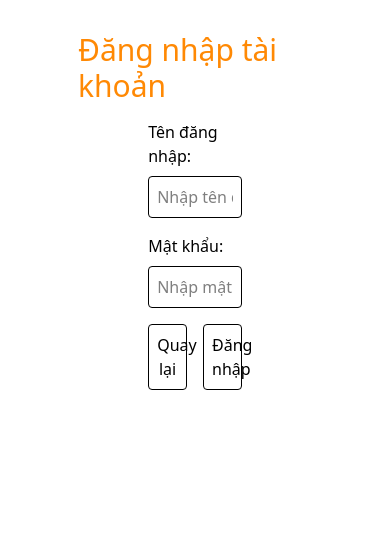
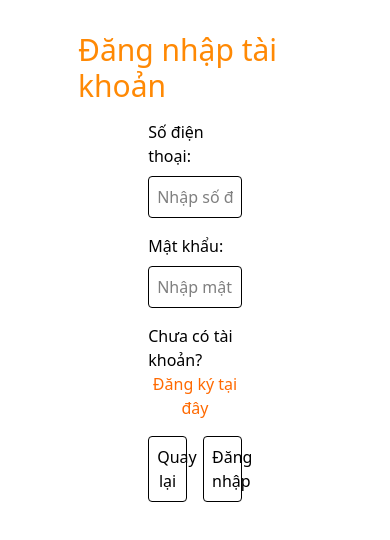
Before and after one commit to phat-dat-ag/fastfood-nextjs-frontend, a Next.js app: page /login in a window 390 px wide. Shown: the top 540 px of the page. Built offline with nearby package versions, Linux system fonts and the light colour scheme.

Commit message:
feat(auth): add AuthRedirect component, replace username by phone in Login form

```diff
--- /dev/null
+++ b/app/(auth)/components/AuthRedirect.tsx
@@ -0,0 +1,23 @@
+interface AuthRedirectProps {
+  message: string;
+  linkText: string;
+  onClickFunction: () => void;
+}
+export default function AuthRedirect({
+  message,
+  linkText,
+  onClickFunction,
+}: AuthRedirectProps) {
+  return (
+    <p>
+      {message}{" "}
+      <button
+        type="button"
+        className="text-orange-500 hover:text-orange-300"
+        onClick={onClickFunction}
+      >
+        {linkText}
+      </button>
+    </p>
+  );
+}
--- a/app/(auth)/login/LoginForm.tsx
+++ b/app/(auth)/login/LoginForm.tsx
@@ -8,13 +8,10 @@ import FormField from "@/app/components/forms/FormField";
 import Input from "@/app/components/forms/Input";
 import CancelButton from "@/app/components/forms/buttons/CancelButton";
 import SubmitButton from "@/app/components/forms/buttons/SubmitButton";
+import AuthRedirect from "../components/AuthRedirect";
 
 const schema = z.object({
-  username: z
-    .string()
-    .min(1, "Vui lòng nhập tên đăng nhập")
-    .min(8, "Tên đăng nhập có ít nhất 8 ký tự")
-    .max(20, "Tên đăng nhập tối đa 20 ký tự"),
+  phone: z.string().regex(/^0\d{9}$/, "Số điện thoại không hợp lệ"),
   password: z
     .string()
     .min(1, "Vui lòng nhập mật khẩu")
@@ -26,7 +23,7 @@ type FormData = z.infer<typeof schema>;
 
 function handleLoginFormSubmit(formData: FormData) {
   const loginRequest: LoginRequestType = {
-    username: formData.username,
+    phone: formData.phone,
     password: formData.password,
   };
   console.log("Submit login form", loginRequest);
@@ -34,6 +31,10 @@ function handleLoginFormSubmit(formData: FormData) {
 
 function handleCancelLogin() {
   console.log("Go back");
+}
+
+function handleGoToRegisterPage() {
+  console.log("Go to register page");
 }
 
 export default function LoginForm() {
@@ -51,15 +52,15 @@ export default function LoginForm() {
       onSubmit={handleSubmit(handleLoginFormSubmit)}
     >
       <FormField
-        targetId="username"
-        labelTitle="Tên đăng nhập"
-        errorMessage={errors.username?.message}
+        targetId="phone"
+        labelTitle="Số điện thoại"
+        errorMessage={errors.phone?.message}
       >
         <Input
-          id="username"
+          id="phone"
           type="text"
-          {...register("username")}
-          placeholder="Nhập tên đăng nhập"
+          {...register("phone")}
+          placeholder="Nhập số điện thoại"
         />
       </FormField>
       <FormField
@@ -74,6 +75,11 @@ export default function LoginForm() {
           placeholder="Nhập mật khẩu"
         />
       </FormField>
+      <AuthRedirect
+        message="Chưa có tài khoản?"
+        linkText="Đăng ký tại đây"
+        onClickFunction={handleGoToRegisterPage}
+      />
       <div className="grid grid-cols-2 gap-4">
         <CancelButton
           buttonLabel="Quay lại"
--- a/app/types/auth.types.ts
+++ b/app/types/auth.types.ts
@@ -1,4 +1,4 @@
 export interface LoginRequestType {
-  username: string;
+  phone: string;
   password: string;
 }
```
